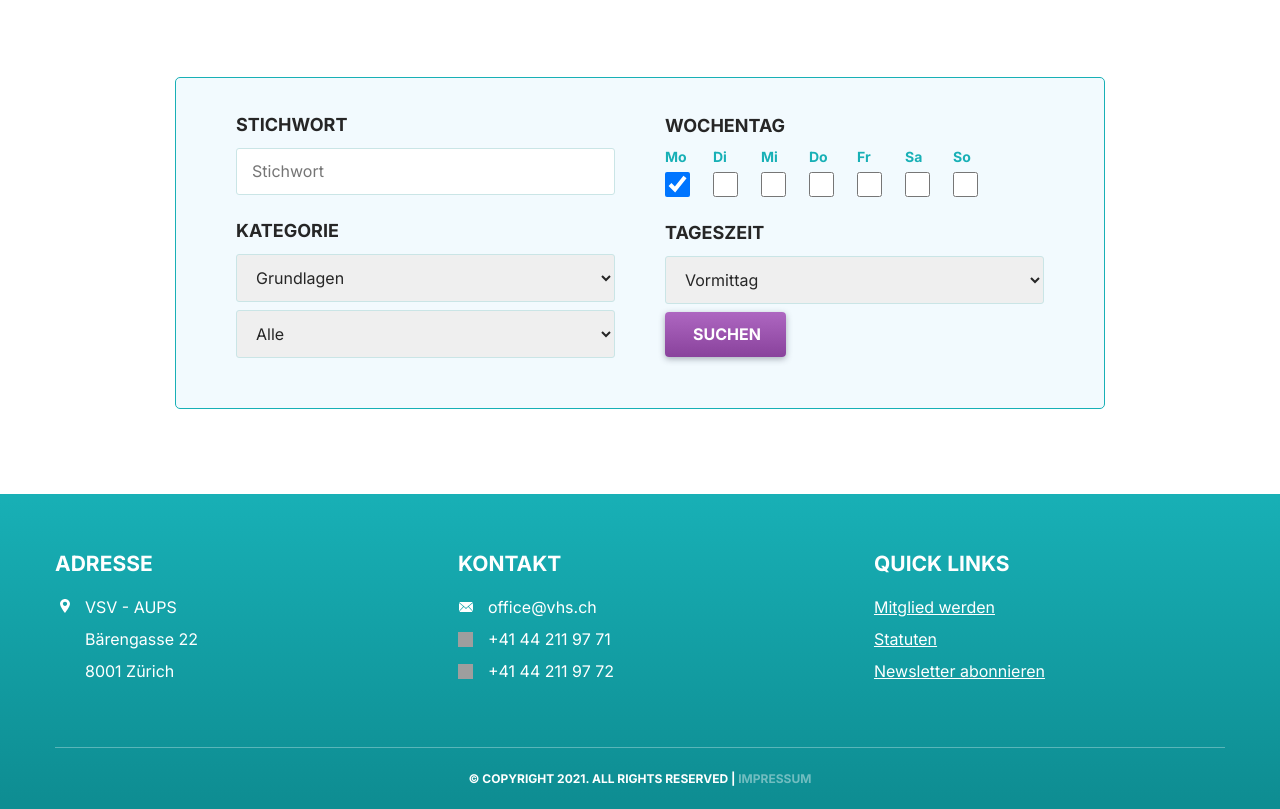
After one commit to Exib1t/Sites, a PHP site: page /categoriesPage.php in a window 1280 px wide. The commit adds this page. Shown: the part 271-1080 px from the top of the page. Run offline with PHP 8.4, Linux system fonts and the light colour scheme; style sheets or scripts are compiled from the project's sources; grey boxes are pictures that could not be loaded.

Commit message:
UpVhs ContentForm

```diff
--- a/TasteEat/dev/src/sass/blocks/_b-contentComments.scss
+++ b/TasteEat/dev/src/sass/blocks/_b-contentComments.scss
@@ -57,9 +57,6 @@
   }
 
   &__reviews {
-    display: flex;
-    gap: 30px;
-    overflow: hidden;
     margin-bottom: 80px;
   }
 }
@@ -69,7 +66,6 @@
   &__review {
     background: #343942;
     width: 100%;
-    min-width: 544px;
     box-sizing: border-box;
     padding: 20px 40px;
   }
--- a/TasteEat/dev/src/sass/main.scss
+++ b/TasteEat/dev/src/sass/main.scss
@@ -13,7 +13,7 @@
 @import 'sprites';
 
 /* Plugins */
-@import 'plugins/_slick.css';
+@import 'plugins/_slick.scss';
 
 /* ==|== primary styles =====================================================
    Authors: %Author Name%
--- a/TasteEat/index.php
+++ b/TasteEat/index.php
@@ -176,7 +176,7 @@ require( 'inc/header.php' );
       <h3 class="b-contentComments__subtitle">our clients say</h3>
       <p class="b-contentComments__text b-text">We love to hear from customers, so please leave a comment or say hello in an email.</p>
 
-      <div class="b-contentComments__reviews">
+      <div class="b-contentComments__reviews js-testimonials">
         <div class="b-commentsReview__review">
           <div class="b-commentsReview__about">
             <img src="assets/img/blocks/contentComments/natashaD.svg" alt="" class="b-commentsReview__avatar">
--- /dev/null
+++ b/UpVHS/categoriesPage.php
@@ -0,0 +1,89 @@
+<?php
+$pageName = 'Home';
+$siteName = 'UP VHS';
+$uri      = 'categories';
+require( 'inc/header.php' );
+?>
+
+<main class="l-contentText">
+
+  <section class="l-firstScreen" style="background-image: url('../../../../assets/img/userfiles/headerBG/headerBG2.svg')">
+    <div class="b-firstScreen -innerPage"></div>
+  </section>
+
+  <section class="l-contentForm">
+    <div class="b-contentForm__wrapper">
+      <form class="b-contentForm">
+        <div class="b-contentForm__side">
+          <h3 class="b-contentForm__title">Stichwort</h3>
+
+          <label for="" class="b-contentForm__label -stichwort">
+            <input type="text" class="b-contentForm__input" placeholder="Stichwort">
+          </label>
+
+          <h3 class="b-contentForm__title">Kategorie</h3>
+
+          <select name="" id="" class="b-contentForm__select">
+            <option value="" class="b-contentForm__selectOption">Grundlagen</option>
+            <option value="" class="b-contentForm__selectOption">Grundlagen</option>
+            <option value="" class="b-contentForm__selectOption">Grundlagen</option>
+          </select>
+
+          <select name="" id="" class="b-contentForm__select">
+            <option value="" class="b-contentForm__selectOption">Alle</option>
+            <option value="" class="b-contentForm__selectOption">Alle</option>
+            <option value="" class="b-contentForm__selectOption">Alle</option>
+          </select>
+        </div>
+
+        <div class="b-contentForm__side">
+          <h3 class="b-contentForm__title -wochentag">Wochentag</h3>
+
+          <div class="b-contentForm__checkboxes -wochentag">
+            <div class="b-contentForm__checkboxGroup">
+              <p class="b-contentForm__checkboxTitle">Mo</p>
+              <input type="checkbox" class="b-contentForm__checkbox" checked>
+            </div>
+            <div class="b-contentForm__checkboxGroup">
+              <p class="b-contentForm__checkboxTitle">Di</p>
+              <input type="checkbox" class="b-contentForm__checkbox">
+            </div>
+            <div class="b-contentForm__checkboxGroup">
+              <p class="b-contentForm__checkboxTitle">Mi</p>
+              <input type="checkbox" class="b-contentForm__checkbox">
+            </div>
+            <div class="b-contentForm__checkboxGroup">
+              <p class="b-contentForm__checkboxTitle">Do</p>
+              <input type="checkbox" class="b-contentForm__checkbox">
+            </div>
+            <div class="b-contentForm__checkboxGroup">
+              <p class="b-contentForm__checkboxTitle">Fr</p>
+              <input type="checkbox" class="b-contentForm__checkbox">
+            </div>
+            <div class="b-contentForm__checkboxGroup">
+              <p class="b-contentForm__checkboxTitle">Sa</p>
+              <input type="checkbox" class="b-contentForm__checkbox">
+            </div>
+            <div class="b-contentForm__checkboxGroup">
+              <p class="b-contentForm__checkboxTitle">So</p>
+              <input type="checkbox" class="b-contentForm__checkbox">
+            </div>
+          </div>
+
+          <h3 class="b-contentForm__title">Tageszeit</h3>
+
+          <select name="" id="" class="b-contentForm__select">
+            <option value="" class="b-contentForm__selectOption">Vormittag</option>
+            <option value="" class="b-contentForm__selectOption">Vormittag</option>
+            <option value="" class="b-contentForm__selectOption">Vormittag</option>
+          </select>
+
+          <button class="b-contentForm__button hvr-shutter-out-horizontal">Suchen</button>
+        </div>
+      </form>
+    </div>
+  </section>
+
+</main>
+
+<?php require( 'inc/footer.php' ); ?>
--- a/UpVHS/dev/src/sass/_sprites.scss
+++ b/UpVHS/dev/src/sass/_sprites.scss
@@ -11,9 +11,9 @@
 // $spritesheet: width height image $spritesheet-sprites;
 $spritesheet-width: 0px;
 $spritesheet-height: 0px;
-$spritesheet-image: '../img/spritesheet.png?1653515806383';
+$spritesheet-image: '../img/spritesheet.png?1653585610599';
 $spritesheet-sprites: ();
-$spritesheet: (0px, 0px, '../img/spritesheet.png?1653515806383', $spritesheet-sprites, );
+$spritesheet: (0px, 0px, '../img/spritesheet.png?1653585610599', $spritesheet-sprites, );
 
 // The provided mixins are intended to be used with the array-like variables
 //
--- /dev/null
+++ b/UpVHS/dev/src/sass/blocks/_b-contentForm.scss
@@ -0,0 +1,168 @@
+.l-contentForm {
+  display: flex;
+  justify-content: center;
+  width: 100%;
+  background: #FFFFFF;
+}
+
+.b-contentForm {
+  display: flex;
+  width: 100%;
+  box-sizing: border-box;
+  padding: 36px 60px 50px 60px;
+  background: #F2FAFE;
+  border: 1px solid #18B0B6;
+  border-radius: 5px;
+  gap: 50px;
+
+  &__wrapper {
+    display: flex;
+    justify-content: center;
+    align-items: center;
+    width: 100%;
+    max-width: 970px;
+    box-sizing: border-box;
+    padding: 78px 20px 85px 20px;
+  }
+
+  &__side {
+    display: flex;
+    flex-direction: column;
+    justify-content: center;
+    width: 100%;
+  }
+
+  &__title {
+    font-family: $Inter;
+    font-style: normal;
+    font-weight: 700;
+    font-size: 18px;
+    line-height: 21px;
+    text-transform: uppercase;
+    color: #262626;
+    margin: 0 0 13px 0;
+    padding: 0;
+
+    &.-wochentag {
+      margin-bottom: 10px;
+    }
+  }
+
+  &__label {
+    display: flex;
+    justify-content: center;
+    align-items: center;
+    width: 100%;
+
+    &.-stichwort {
+      margin-bottom: 25px;
+    }
+  }
+
+  &__input {
+    width: 100%;
+    border: 1px solid #CAE5E6;
+    border-radius: 3px;
+    padding: 12px 15px;
+    font-family: $Inter;
+    font-style: normal;
+    font-weight: 400;
+    font-size: 16px;
+    line-height: 21px;
+    color: #262626;
+
+    &:focus {
+      outline: 1px solid #18B0B6;
+    }
+  }
+
+  &__select {
+    width: 100%;
+    border: 1px solid #CAE5E6;
+    border-radius: 3px;
+    padding: 12px 15px;
+    font-family: $Inter;
+    font-style: normal;
+    font-weight: 400;
+    font-size: 16px;
+    line-height: 21px;
+    color: #262626;
+    margin-bottom: 8px;
+
+    &:hover {
+      cursor: pointer;
+    }
+
+    &:focus {
+      outline: 1px solid #18B0B6;
+    }
+
+    &:last-child {
+      margin: 0;
+    }
+  }
+
+  &__selectOption {
+
+  }
+
+  &__checkboxes {
+    display: flex;
+    gap: 23px;
+
+    &.-wochentag {
+      margin-bottom: 25px;
+    }
+  }
+
+  &__checkboxGroup {
+    display: flex;
+    flex-direction: column;
+    gap: 5px;
+  }
+
+  &__checkboxTitle {
+    font-family: $Inter;
+    font-style: normal;
+    font-weight: 700;
+    font-size: 14px;
+    line-height: 21px;
+    color: #18B0B6;
+    margin: 0;
+    padding: 0;
+  }
+
+  &__checkbox {
+    width: 25px;
+    height: 25px;
+    margin: 0;
+    padding: 0;
+
+    &:hover {
+      cursor: pointer;
+    }
+  }
+
+  &__button {
+    width: fit-content;
+    height: fit-content;
+    border: 0;
+    background: linear-gradient(180deg, #AE67C1 0%, #89429C 100%);
+    box-shadow: 0px 2px 6px rgba(153, 160, 172, 0.863432);
+    border-radius: 4px;
+    margin: 0;
+    padding: 13px 25px 13px 28px;
+    font-family: $Inter;
+    font-style: normal;
+    font-weight: 700;
+    font-size: 16px;
+    line-height: 19px;
+    align-items: center;
+    text-transform: uppercase;
+    color: #FFFFFF;
+
+    &:hover {
+      cursor: pointer;
+    }
+  }
+}
--- a/UpVHS/dev/src/sass/blocks/_b-contentText.scss
+++ b/UpVHS/dev/src/sass/blocks/_b-contentText.scss
@@ -459,6 +459,11 @@
   max-width: 1010px;
   padding: 74px 20px;
   box-sizing: border-box;
+
+  @media only screen and (min-width: 0px) and (max-width: 768px){
+    flex-direction: column;
+    align-items: center;
+  }
 }
 
 .b-contentText__images {
@@ -526,6 +531,10 @@
   justify-content: center;
   align-self: center;
 
+  @media only screen and (max-width: 768px){
+    padding: 80px 20px;
+  }
+
   &__tableWrapper {
     display: flex;
     justify-content: center;
@@ -537,6 +546,7 @@
     box-sizing: border-box;
     width: 100%;
     max-width: 732px;
+    overflow: scroll;
   }
 }
 
@@ -604,6 +614,11 @@
   margin-top: 45px;
   gap: 15px;
   padding: 0;
+
+  @media only screen and (max-width: 337px){
+    flex-direction: column;
+    text-align: center;
+  }
 }
 
 .b-contentInfo__button {
--- a/UpVHS/dev/src/sass/blocks/_b-mainNavigation.scss
+++ b/UpVHS/dev/src/sass/blocks/_b-mainNavigation.scss
@@ -7,7 +7,11 @@
   height: 50px;
   display: flex;
   justify-content: flex-end;
+  @media only screen and (min-width: 0px) and (max-width: 945px){
+    display: none;
+  }
 }
+
 .b-mainNavigation {
   display: block;
   margin: 0;
@@ -39,7 +43,9 @@
     align-items: center;
 
     &.-state_active {
-
+      .b-mainNavigation__link {
+        font-weight: 700;
+      }
     }
   }
 
--- a/UpVHS/dev/src/sass/blocks/_b-siteHeader.scss
+++ b/UpVHS/dev/src/sass/blocks/_b-siteHeader.scss
@@ -19,3 +19,7 @@
   padding: 15px;
   border-bottom: 1px solid rgba($color: #fff, $alpha: 0.31);
 }
+
+.-page_inner .b-siteHeader {
+  border: 0;
+}
--- a/UpVHS/dev/src/sass/main.scss
+++ b/UpVHS/dev/src/sass/main.scss
@@ -37,6 +37,7 @@
 @import 'blocks/b-developerCopyright';
 @import 'blocks/b-contentText';
 @import 'blocks/hover';
+@import 'blocks/b-contentForm';
 
 
 /**
--- a/UpVHS/inc/header.php
+++ b/UpVHS/inc/header.php
@@ -55,11 +55,11 @@
             <li class="b-mainNavigation__item<?php echo ( $uri == 'home' ) ? ' -state_active' : ''; ?>">
               <a class="b-mainNavigation__link hvr-underline-from-center" href="index.html">Kurse</a>
             </li>
-            <li class="b-mainNavigation__item<?php echo ( $uri == 'home' ) ? ' -state_active' : ''; ?>">
-              <a class="b-mainNavigation__link hvr-underline-from-center" href="index.html">Verband</a>
+            <li class="b-mainNavigation__item<?php echo ( $uri == 'inner' ) ? ' -state_active' : ''; ?>">
+              <a class="b-mainNavigation__link hvr-underline-from-center" href="../innerPage.php">Verband</a>
             </li>
-            <li class="b-mainNavigation__item<?php echo ( $uri == 'home' ) ? ' -state_active' : ''; ?>">
-              <a class="b-mainNavigation__link hvr-underline-from-center" href="index.html">Grundkompetenzen</a>
+            <li class="b-mainNavigation__item<?php echo ( $uri == 'categories' ) ? ' -state_active' : ''; ?>">
+              <a class="b-mainNavigation__link hvr-underline-from-center" href="../categoriesPage.php">Grundkompetenzen</a>
             </li>
           </ul>
         </nav>
```
Also changed, not shown: TasteEat/dev/src/js/main.js (+7 -1 lines), TasteEat/dev/src/sass/plugins/_slick.scss (+25 -1 lines).
